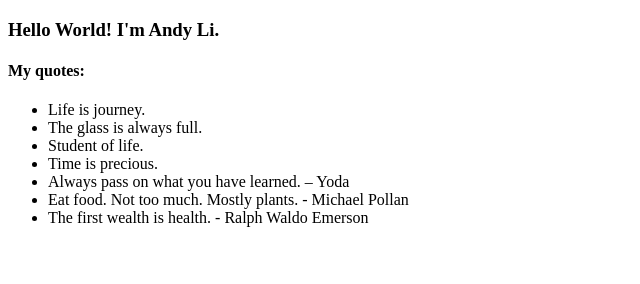
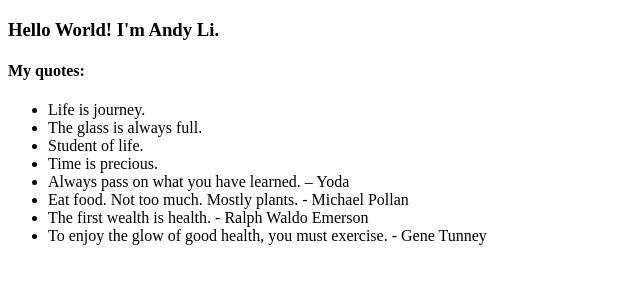
Before and after one commit to iliandy/iliandy.github.io, a plain HTML site: page index.html in a window 1280 px wide. Shown: the whole page, without its empty margins (0-640 px from the left). Drawn offline with Linux system fonts and the light colour scheme.

Commit message:
27 Jul quote

```diff
--- a/index.html
+++ b/index.html
@@ -15,6 +15,7 @@
       <li>Always pass on what you have learned. – Yoda</li>
       <li>Eat food. Not too much. Mostly plants. - Michael Pollan</li>
       <li>The first wealth is health. - Ralph Waldo Emerson</li>
+      <li>To enjoy the glow of good health, you must exercise. - Gene Tunney</li>
     </ul>
 
   </body>
```
